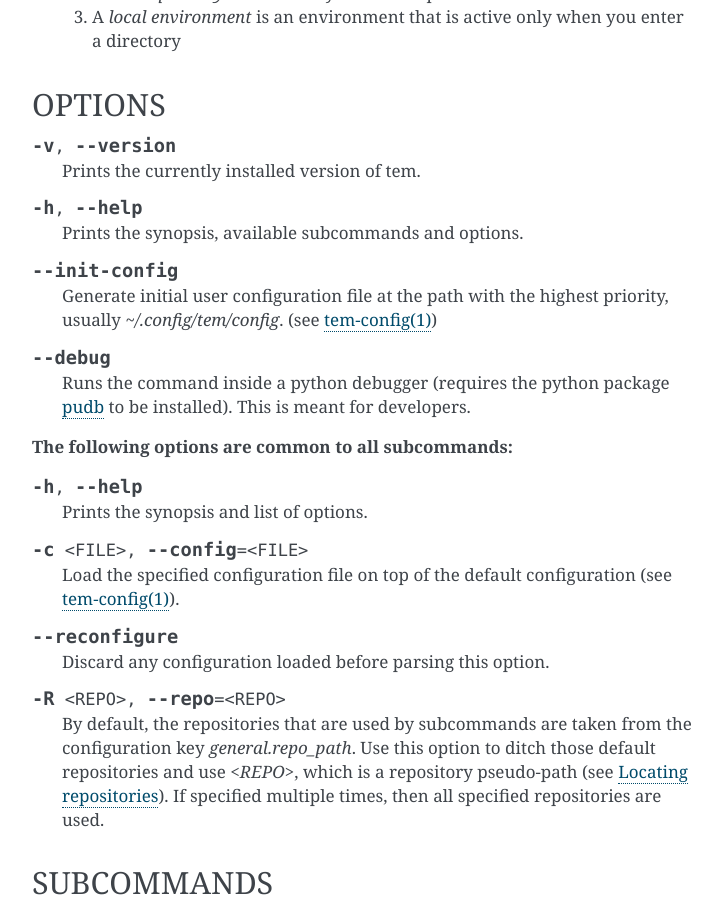
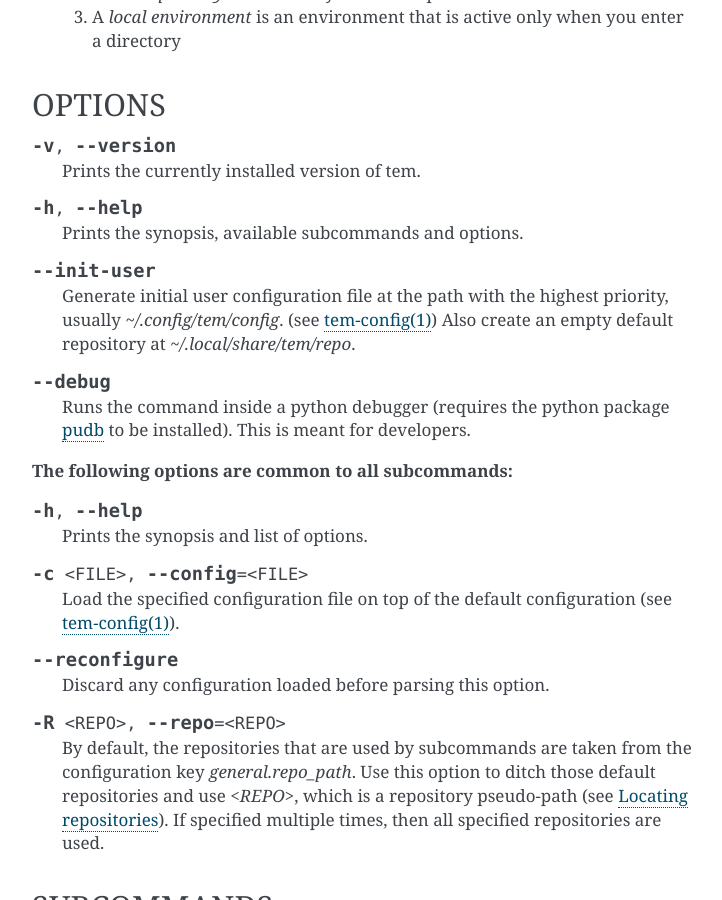
Before and after one commit to drys-cli/drys, a Sphinx documentation site: the page built from docs/man/tem.rst, in a window 1280 px wide and 900 px high, scrolled down 819 px. Shown: the whole window, without its empty margins (388-1110 px from the left). Built offline with Sphinx 7.4.7, drawn with Linux system fonts in a browser that asks for light colours.

Commit message:
Change --init-config to --init-user
Signed-off-by: Haris Gušić <harisgusic.dev@gmail.com>

```diff
--- a/docs/man/tem.rst
+++ b/docs/man/tem.rst
@@ -54,10 +54,11 @@ OPTIONS
 
    Prints the synopsis, available subcommands and options.
 
-.. option:: --init-config
+.. option:: --init-user
 
    Generate initial user configuration file at the path with the highest priority,
    usually `~/.config/tem/config`. (see :ref:`tem-config(1)<man_tem_config>`)
+   Also create an empty default repository at `~/.local/share/tem/repo`.
 
 .. option:: --debug
 
```
Also changed, not shown: 3 other files.
